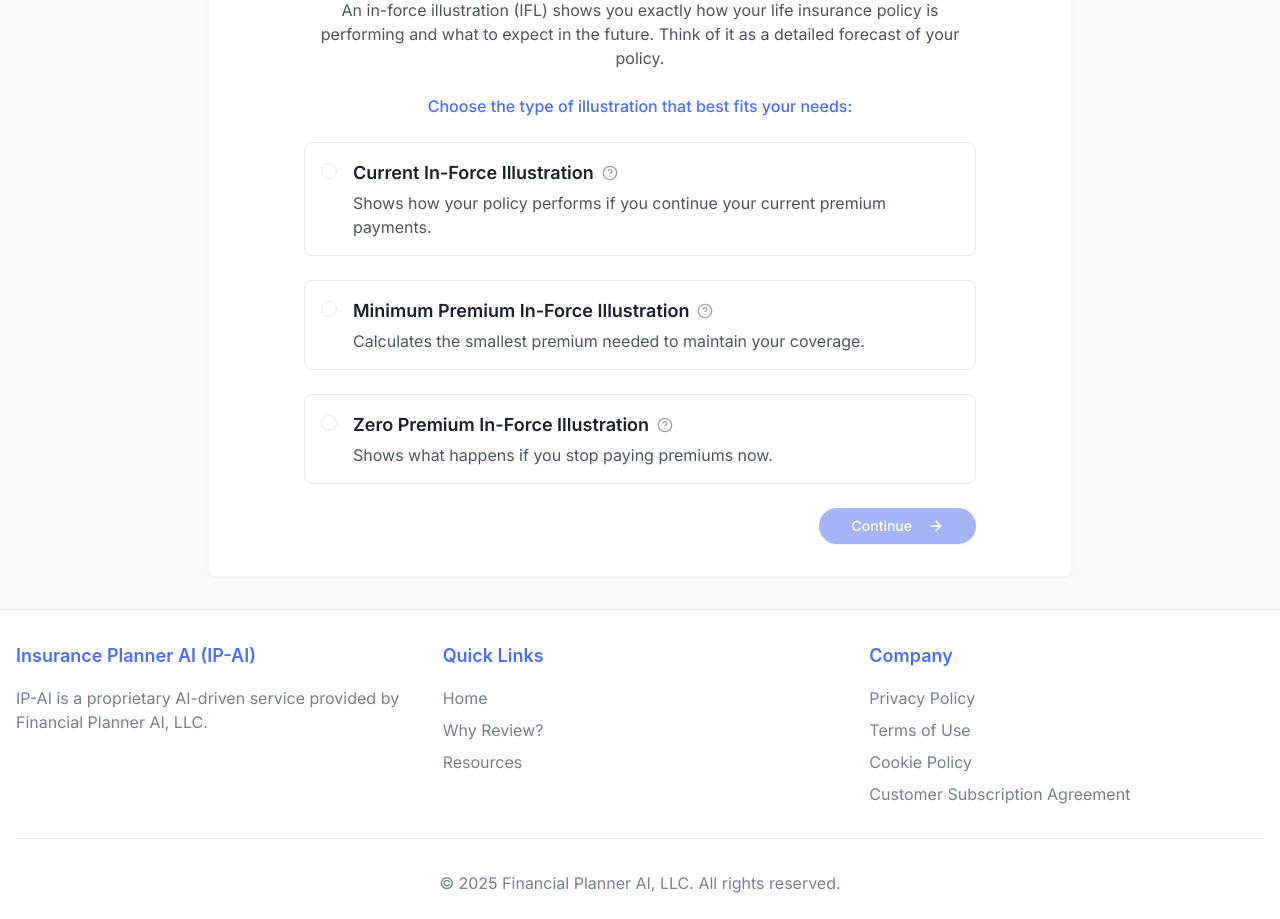
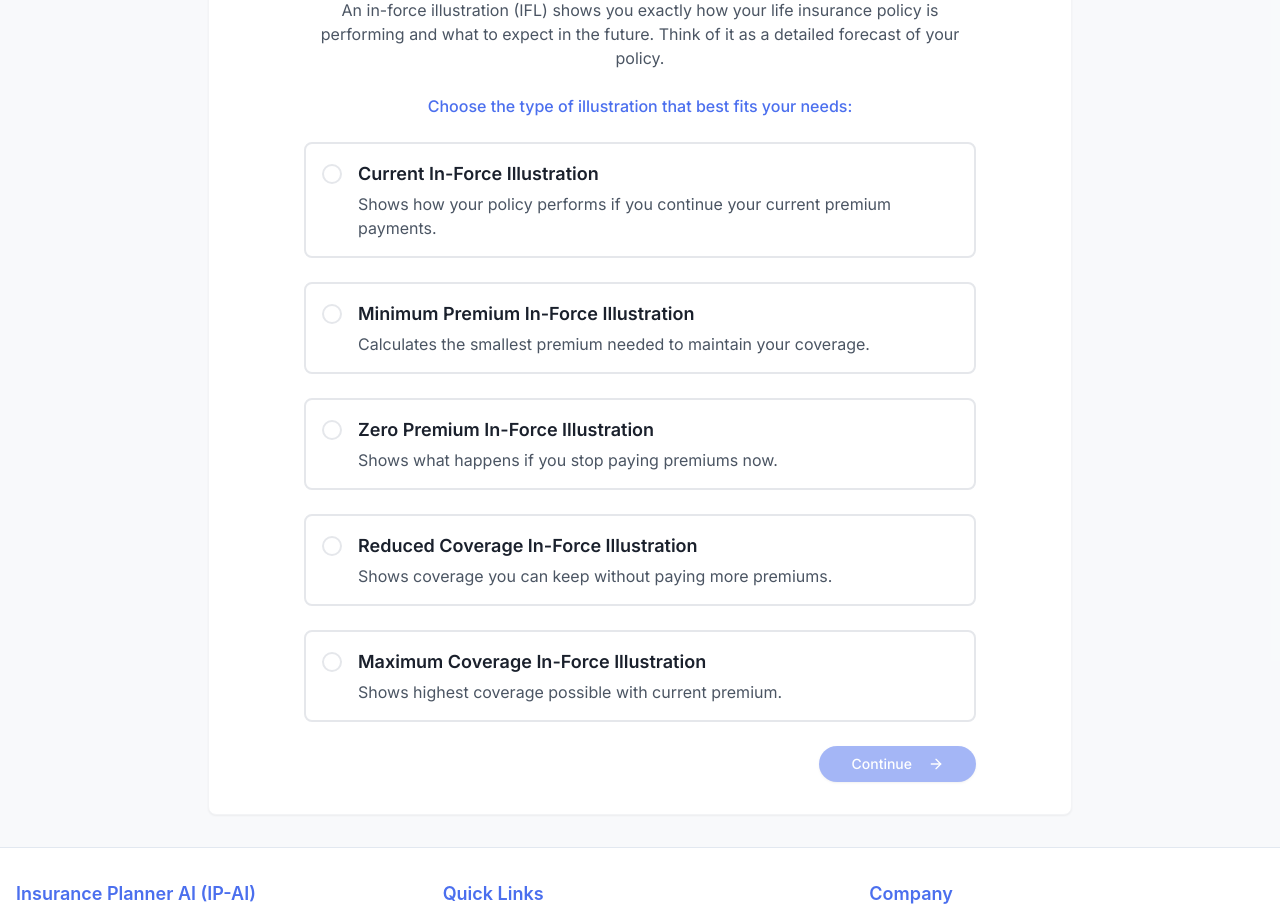
Before and after one commit to itsgabeover/dashboard-copy, a Next.js app: page /illustration-request in a window 1280 px wide. Shown: the part 356-1275 px from the top of the page. Built offline with nearby package versions, Linux system fonts and the light colour scheme; no server answers.

Commit message:
Update TypeSelection.tsx

```diff
--- a/app/illustration-request/components/TypeSelection.tsx
+++ b/app/illustration-request/components/TypeSelection.tsx
@@ -6,13 +6,12 @@ import { RadioGroup, RadioGroupItem } from "../../../components/ui/radio-group"
 import { Label } from "../../../components/ui/label"
 import { Input } from "../../../components/ui/input"
 import { Button } from "../../../components/ui/button"
-import { HelpCircle, ArrowRight } from "lucide-react"
+import { ArrowRight } from "lucide-react"
 
 interface IllustrationType {
   id: string
   title: string
   description: string
-  tooltip?: string
 }
 
 const illustrationTypes: IllustrationType[] = [
@@ -20,19 +19,26 @@ const illustrationTypes: IllustrationType[] = [
     id: "current",
     title: "Current In-Force Illustration",
     description: "Shows how your policy performs if you continue your current premium payments.",
-    tooltip: "Most common request - gives you a clear picture of your policy's current path",
   },
   {
     id: "minimum",
     title: "Minimum Premium In-Force Illustration",
     description: "Calculates the smallest premium needed to maintain your coverage.",
-    tooltip: "Helpful if you're looking to reduce your payments",
   },
   {
     id: "zero",
     title: "Zero Premium In-Force Illustration",
     description: "Shows what happens if you stop paying premiums now.",
-    tooltip: "Understand your options if considering stopping payments",
+  },
+  {
+    id: "reduced",
+    title: "Reduced Coverage In-Force Illustration",
+    description: "Shows coverage you can keep without paying more premiums.",
+  },
+  {
+    id: "maximum",
+    title: "Maximum Coverage In-Force Illustration",
+    description: "Shows highest coverage possible with current premium.",
   },
 ]
 
@@ -74,19 +80,20 @@ export default function TypeSelection({ formData, updateFormData, nextStep }: Ty
             {illustrationTypes.map((type) => (
               <div
                 key={type.id}
-                className={`relative rounded-lg border p-4 transition-colors
-                  ${selectedType === type.id ? "border-[#4B6FEE] bg-blue-50/30" : "border-gray-200"}
+                className={`relative rounded-lg border-2 p-4 transition-colors cursor-pointer
+                  ${
+                    selectedType === type.id
+                      ? "border-[#4B6FEE] bg-blue-50/30"
+                      : "border-gray-200 hover:border-gray-300"
+                  }
                 `}
               >
                 <div className="flex items-start gap-4">
-                  <RadioGroupItem value={type.id} id={type.id} className="mt-1" />
+                  <RadioGroupItem value={type.id} id={type.id} className="mt-1 w-5 h-5 border-2" />
                   <div className="flex-1">
-                    <div className="flex items-center gap-2">
-                      <Label htmlFor={type.id} className="text-lg font-semibold">
-                        {type.title}
-                      </Label>
-                      {type.tooltip && <HelpCircle className="h-4 w-4 text-gray-400" />}
-                    </div>
+                    <Label htmlFor={type.id} className="text-lg font-semibold">
+                      {type.title}
+                    </Label>
                     <p className="text-gray-600 mt-1">{type.description}</p>
                     {type.id === "minimum" && selectedType === "minimum" && (
                       <div className="mt-4">
```
